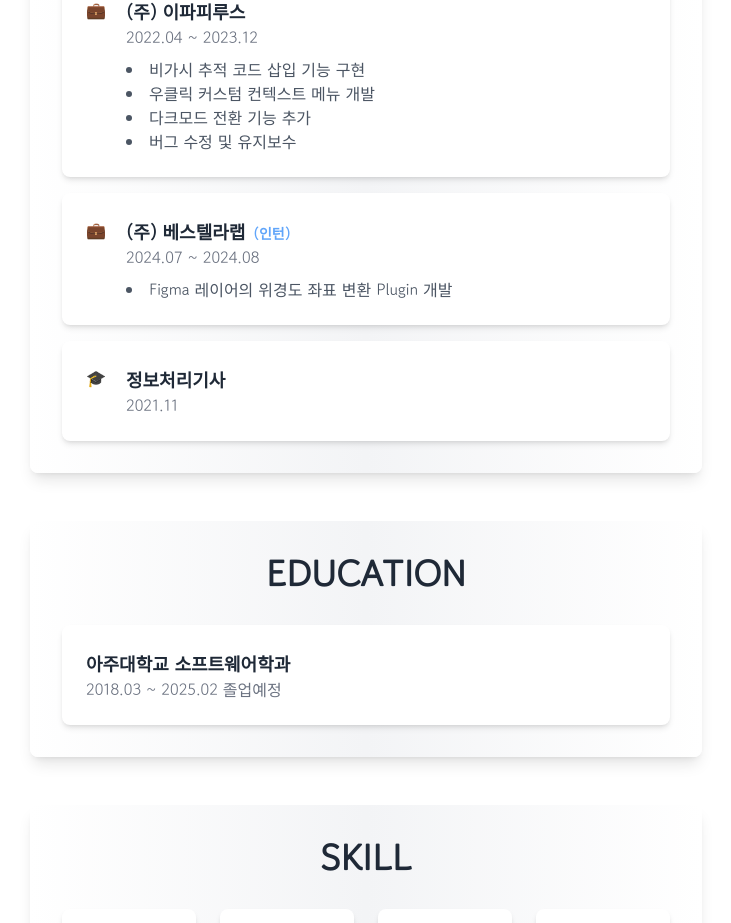
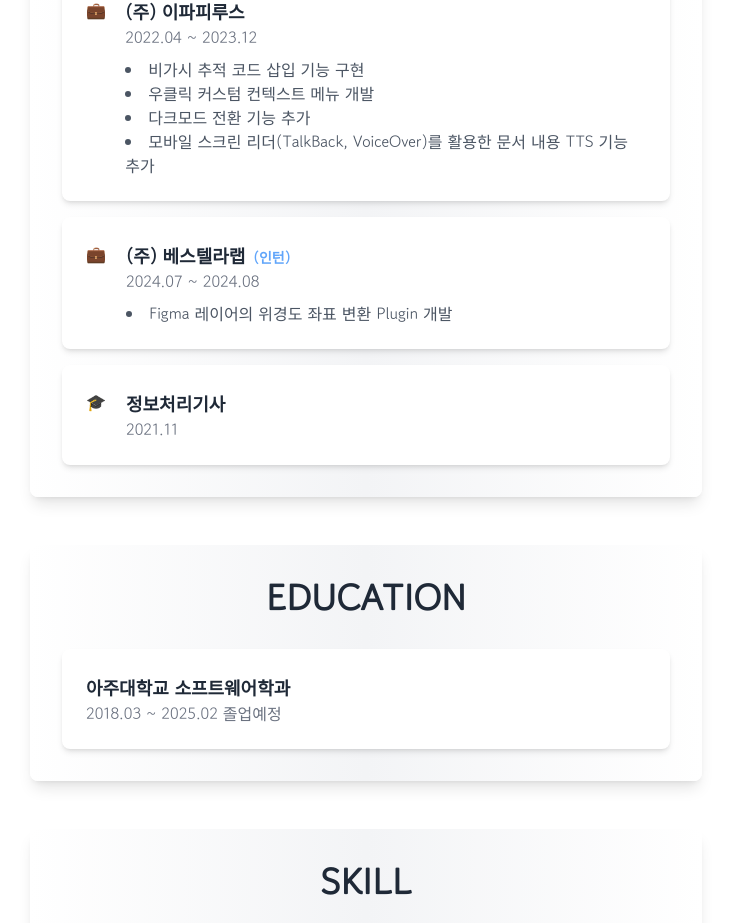
Before and after one commit to backbone94/next-portfolio, a Next.js app: page / in a window 1280 px wide. Shown: the part 960-1883 px from the top of the page, without its empty margins (274-1005 px from the left). Built offline with nearby package versions, Linux system fonts and the light colour scheme; grey boxes are pictures that could not be loaded; a web font is replaced by a local one.

Commit message:
chore: 누락된 프로젝트 추가

```diff
--- a/app/components/Experience.tsx
+++ b/app/components/Experience.tsx
@@ -8,7 +8,7 @@ export default function Experience() {
         '비가시 추적 코드 삽입 기능 구현',
         '우클릭 커스텀 컨텍스트 메뉴 개발',
         '다크모드 전환 기능 추가',
-        '버그 수정 및 유지보수'
+        '모바일 스크린 리더(TalkBack, VoiceOver)를 활용한 문서 내용 TTS 기능 추가'
       ]
     },
     {
```
